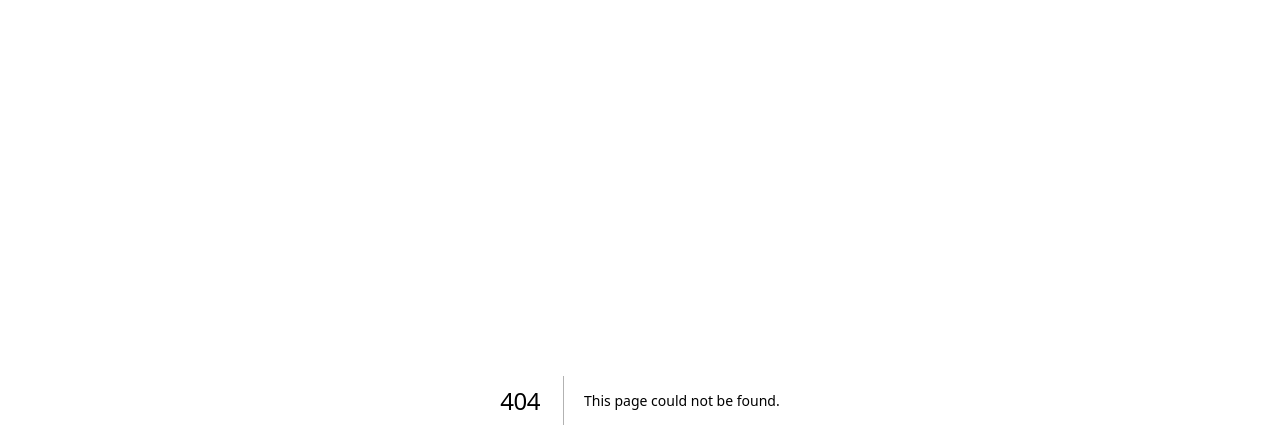
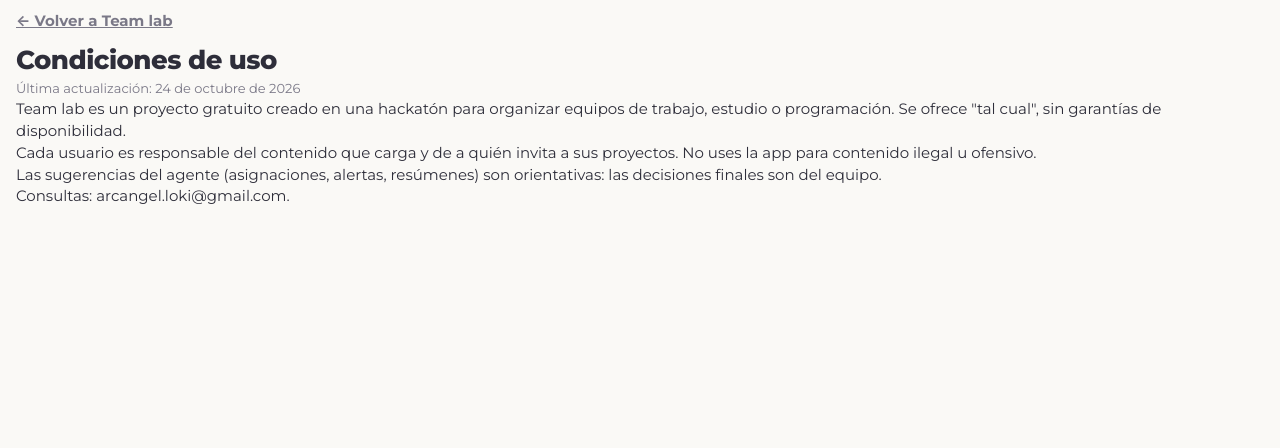
Before and after one commit to Victorlopezph/FDS, a Next.js app: page /terminos in a window 1280 px wide. Before the commit this address had no page. Shown: the top 448 px of the page. Built offline with nearby package versions, Linux system fonts and the light colour scheme.

Commit message:
Add files via upload

```diff
--- /dev/null
+++ b/app/terminos/page.js
@@ -0,0 +1,15 @@
+export const metadata = { title: 'Condiciones · Team lab' };
+
+export default function Terminos() {
+  return (
+    <main className="legal">
+      <a href="/" className="back">← Volver a Team lab</a>
+      <h1>Condiciones de uso</h1>
+      <p className="small">Última actualización: 24 de octubre de 2026</p>
+      <p>Team lab es un proyecto gratuito creado en una hackatón para organizar equipos de trabajo, estudio o programación. Se ofrece "tal cual", sin garantías de disponibilidad.</p>
+      <p>Cada usuario es responsable del contenido que carga y de a quién invita a sus proyectos. No uses la app para contenido ilegal u ofensivo.</p>
+      <p>Las sugerencias del agente (asignaciones, alertas, resúmenes) son orientativas: las decisiones finales son del equipo.</p>
+      <p>Consultas: arcangel.loki@gmail.com.</p>
+    </main>
+  );
+}
```
